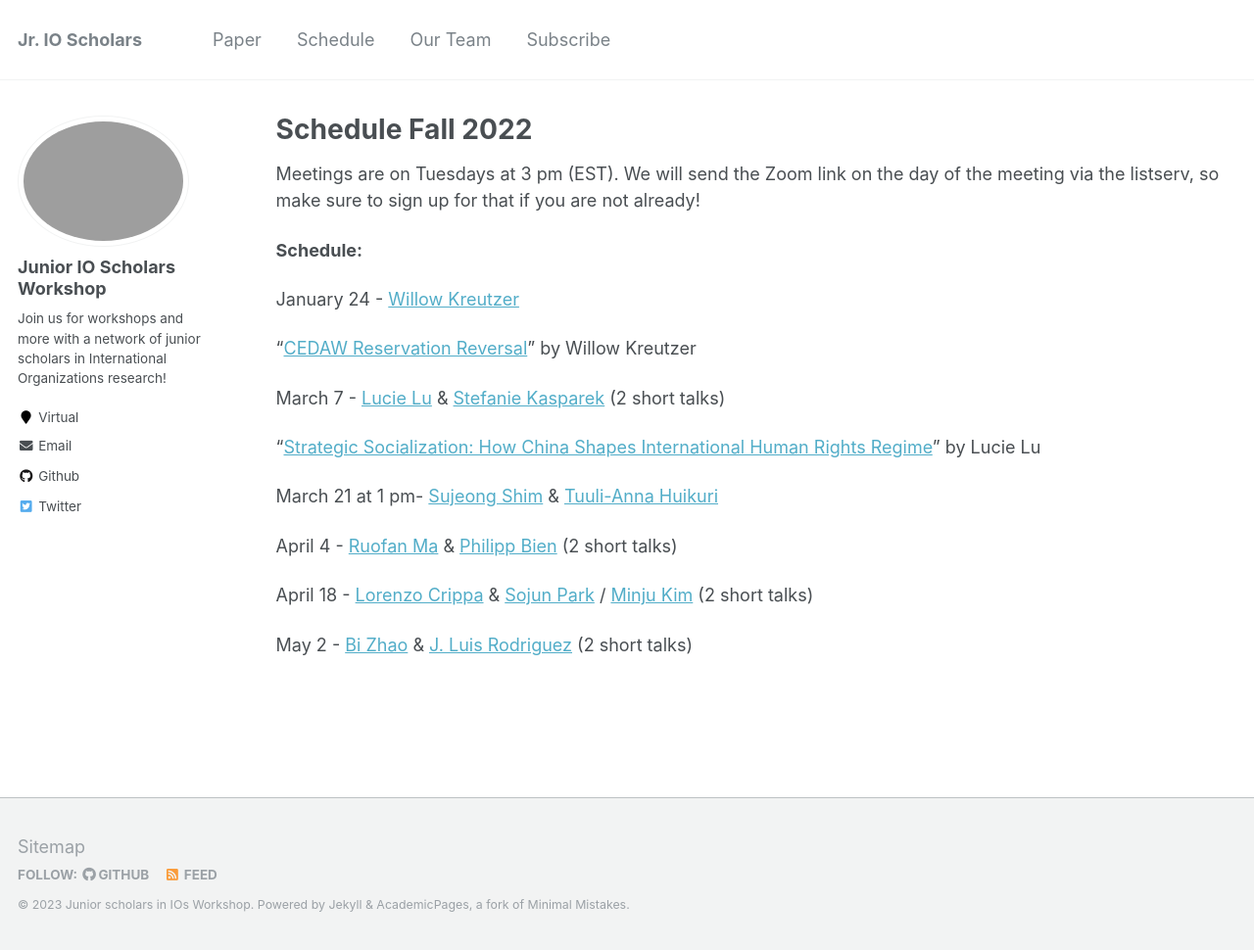
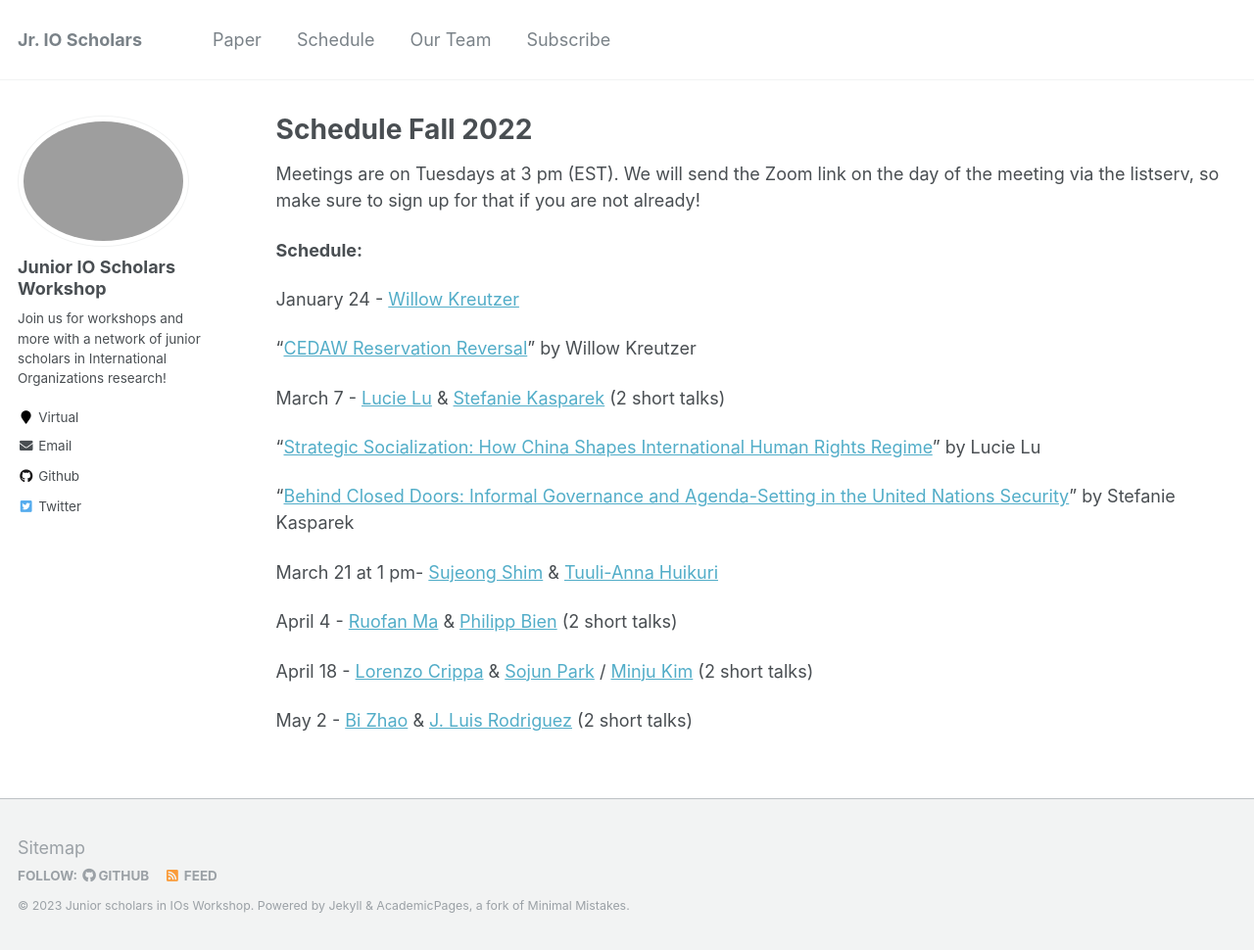
Before and after one commit to IO-workshop/IO-workshop.github.io, a Jekyll site: the page built from _pages/schedule.md, in a window 1280 px wide and 970 px high. Shown: the whole window at 98% size. Built offline with Jekyll 4.4.1, drawn with Linux system fonts in a browser that asks for light colours.

Commit message:
add paper 2 for 03/07

```diff
--- a/_pages/schedule.md
+++ b/_pages/schedule.md
@@ -16,6 +16,9 @@ January 24 - [Willow Kreutzer](https://willowkreutzer.weebly.com/)
 March 7 - [Lucie Lu](https://lucielu.net/) & [Stefanie Kasparek](https://stefaniekasparek.com/) (2 short talks)
 
 "[Strategic Socialization: How China Shapes International Human Rights Regime](https://io-workshop.github.io/files/Lucie_Junior IO Workshop_updated.pdf)" by Lucie Lu
+&nbsp;
+
+"[Behind Closed Doors: Informal Governance and Agenda-Setting in the United Nations Security](https://io-workshop.github.io/files/Junior Symposium Paper_Draft_Kasparek.pdf)" by Stefanie Kasparek
 &nbsp;
 
 March 21 at 1 pm- [Sujeong Shim](https://www.sujeongshim.com/)  & [Tuuli-Anna Huikuri](https://sites.google.com/view/tuuliannahuikuri?pli=1)
```
Also changed, not shown: 1 other file.
